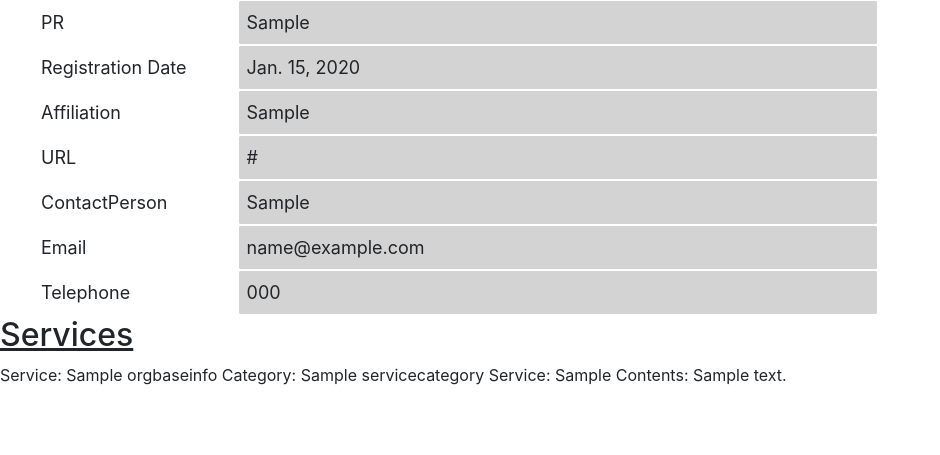
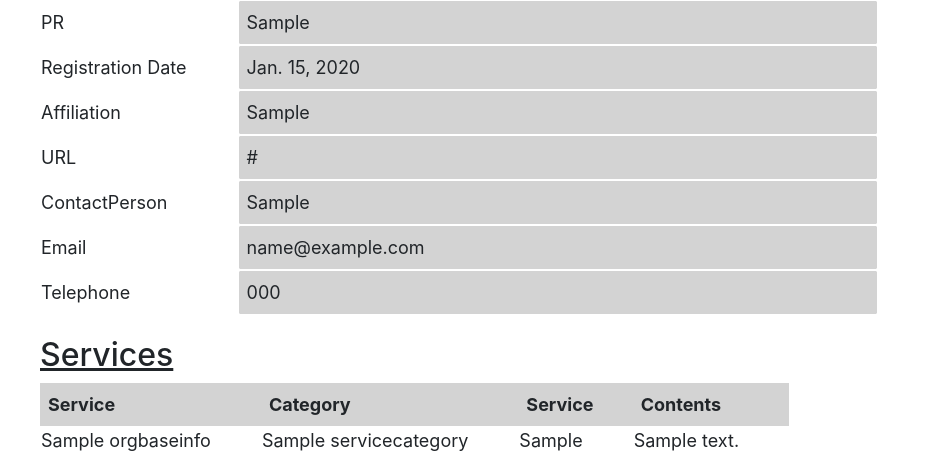
Before and after one commit to ShintaG3/bdsp, a Django app: a page that uses index/templates/index/details.html in a window 1280 px wide. Shown: the part 425-880 px from the top of the page, without its empty margins (0-940 px from the left). Before the commit the page ends 810 px from the top, so only its background shows below. Run offline with Django 3.2, Linux system fonts and the light colour scheme; tables that the repository leaves empty hold one stand-in row (values such as "Sample post"); some libraries are stand-ins or nearby versions.

Commit message:
Getting closer..

```diff
--- a/index/static/details.css
+++ b/index/static/details.css
@@ -25,8 +25,9 @@ table{
 td{
   padding-right: 50px;
 }
-tr{
-
+th{
+  padding:8px;
+  background-color: lightgrey;
 }
 .tableright{
   background-color: lightgrey;
--- a/index/templates/index/details.html
+++ b/index/templates/index/details.html
@@ -16,8 +16,9 @@
     <p class="lead">Address:{{ org.Region }}, {{ org.Address }}</p>
   </div>
 </div>
+
 <main>
-
+<section>
 <h2>Overview</h2>
 
 <table>
@@ -43,9 +44,22 @@
     <td>Telephone</td><td class="tableright">{{ org.Telephone }}</td>
   </tr>
 </table>
+</section>
+<section style="margin-top:20px;">
+<h2>Services</h2>
+<table>
+<tr>
+  <th>Service</th><th>Category</th><th>Service</th><th>Contents</th>
+</tr>
+{% for service in services %}
+<tr>
+  <td>{{ service.OrgName }}</td><td>{{ service.ServiceCategory }}</td>
+  <td>{{ service.Service }}</td><td>{{ service.Contents }}</td>
+</tr>
+{% endfor %}
+</table>
+</section>
 </main>
-<h2>Services</h2>
-{% for service in services %}
-<p>Service: {{ service.OrgName }} Category: {{ service.ServiceCategory }} Service: {{ service.Service }} Contents: {{ service.Contents }}</p>
-{% endfor %}
+
+
 {% endblock %}
```
